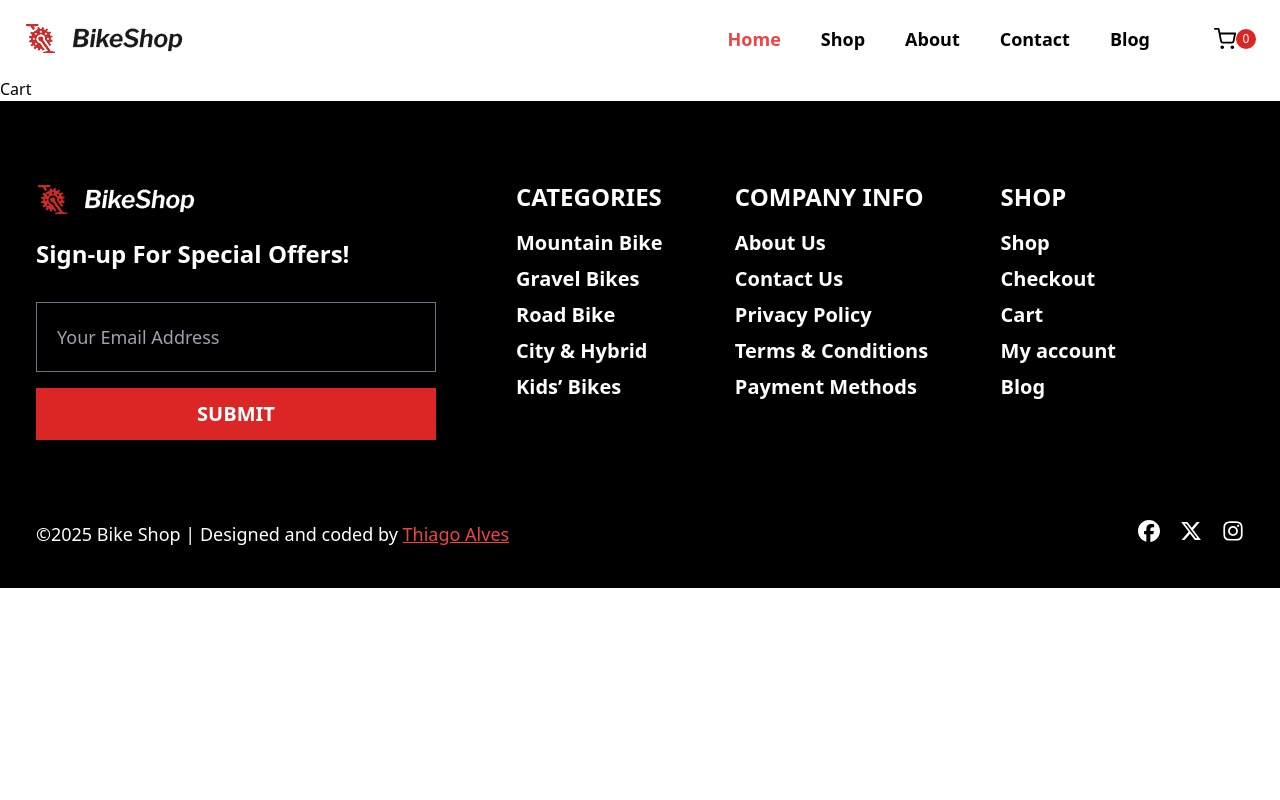
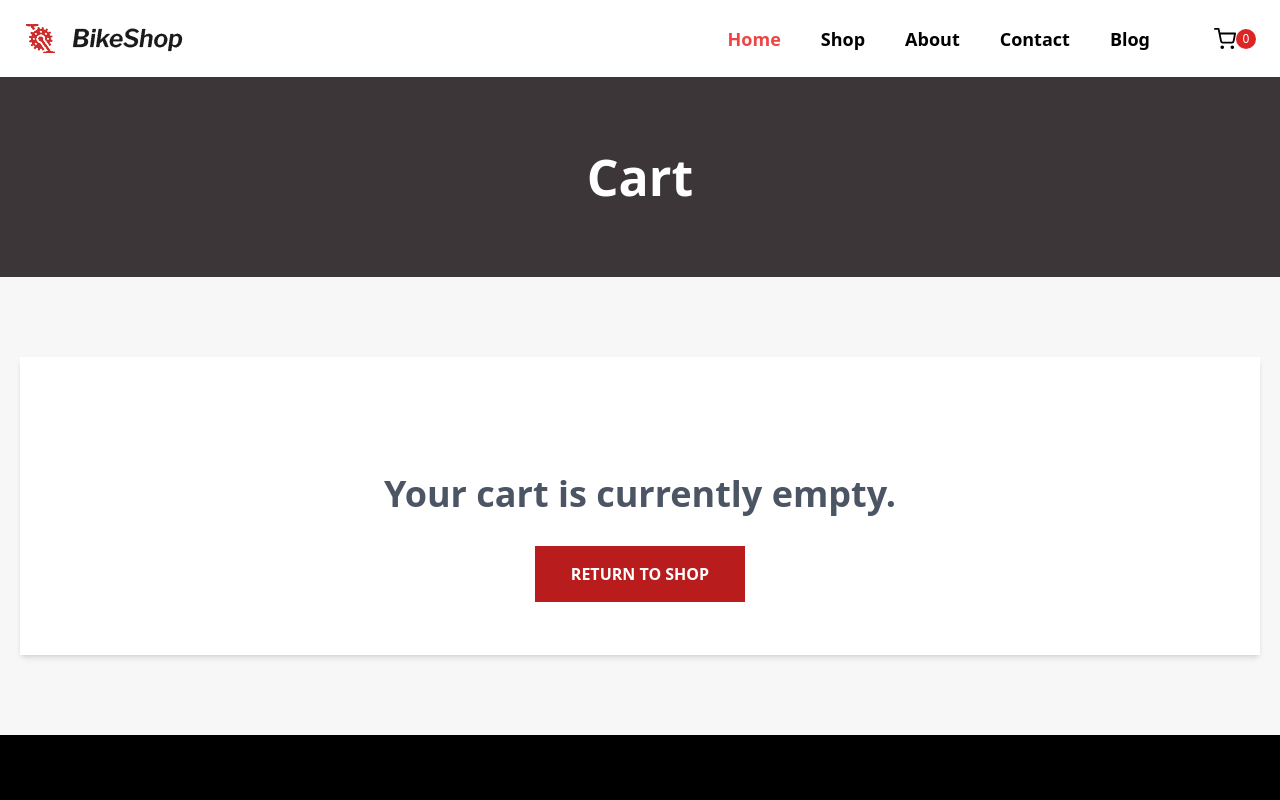
Before and after one commit to Thiago87dev/BikeShop, a Next.js app: page /cart in a window 1280 px wide. Shown: the top 800 px of the page. Built offline with nearby package versions, Linux system fonts and the light colour scheme.

Commit message:
:sparkles: feat: Cart - part 1

```diff
--- a/src/app/cart/page.tsx
+++ b/src/app/cart/page.tsx
@@ -1,7 +1,8 @@
+import CartMain from "@/components/cart/CartMain"
 
 const Cart = () => {
   return (
-    <div>Cart</div>
+    <div><CartMain/></div>
   )
 }
 
--- /dev/null
+++ b/src/components/cart/CartContent.tsx
@@ -0,0 +1,22 @@
+import Link from "next/link";
+
+const CartContent = () => {
+  return (
+    <div className="flex justify-center bg-[#f7f7f7]">
+      <div className="w-full max-w-[1240px] h-full min-h-[250px] bg-white shadow-md my-20 p-6">
+        <div className="flex flex-col gap-8 items-center justify-center w-full h-[250px] pt-16">
+          <h1 className="font-bold text-4xl text-gray-600 text-center">
+            Your cart is currently empty.
+          </h1>
+          <Link href={"/shop"}>
+            <button className="bg-red-700 py-4 px-9 font-semibold text-white hover:bg-red-800 transition-colors duration-200 uppercase">
+              return to shop
+            </button>
+          </Link>
+        </div>
+      </div>
+    </div>
+  );
+};
+
+export default CartContent;
--- /dev/null
+++ b/src/components/cart/CartMain.tsx
@@ -0,0 +1,13 @@
+import CartContent from "./CartContent"
+import StripCart from "./StripCart"
+
+const CartMain = () => {
+  return (
+    <div>
+        <StripCart/>
+        <CartContent/>
+    </div>
+  )
+}
+
+export default CartMain
--- /dev/null
+++ b/src/components/cart/StripCart.tsx
@@ -0,0 +1,13 @@
+const StripCart = () => {
+  return (
+    <div>
+      <div className="bg-[#3c3638]">
+        <div className="flex flex-col items-center justify-center gap-4 h-[200px] text-white">
+          <h1 className="text-[50px] font-bold">Cart</h1>
+        </div>
+      </div>
+    </div>
+  );
+};
+
+export default StripCart;
--- a/src/components/home/mostPopularPost/CardMostPopularPost.tsx
+++ b/src/components/home/mostPopularPost/CardMostPopularPost.tsx
@@ -7,17 +7,18 @@ const CardMostPopularPost = ({
   img,
   title,
   secondaryCategory,
+  id,
 }: CardPostProp) => {
   return (
     <div className="bg-white shadow-lg flex flex-col">
       <div>
-        <Link href={"#"}>
+        <Link href={`/blog/post/${id}`}>
           <Image alt="imagem" src={img} width={590} height={395} />
         </Link>
       </div>
       <div className="flex flex-col gap-2 px-7 pt-7 pb-5 flex-grow">
         <h3 className="text-red-600 font-bold">{secondaryCategory}</h3>
-        <Link href={"#"}>
+        <Link href={`/blog/post/${id}`}>
           <h2 className="font-bold text-xl line-clamp-2 h-20 hover:text-red-600">{title}</h2>
         </Link>
       </div>
--- a/src/components/home/mostPopularPost/MostPopularPost.tsx
+++ b/src/components/home/mostPopularPost/MostPopularPost.tsx
@@ -39,6 +39,7 @@ const MostPopularPost = () => {
                   img={item.img}
                   secondaryCategory={item.secondaryCategory}
                   title={item.title}
+                  id={item.id}
                 />
               </div>
             ))}
--- a/src/types/index.ts
+++ b/src/types/index.ts
@@ -56,6 +56,7 @@ export interface CardPostProp {
   secondaryCategory: string;
   title: string;
   img: string;
+  id:number
 }
 
 export interface ProductDetailProps {
```
